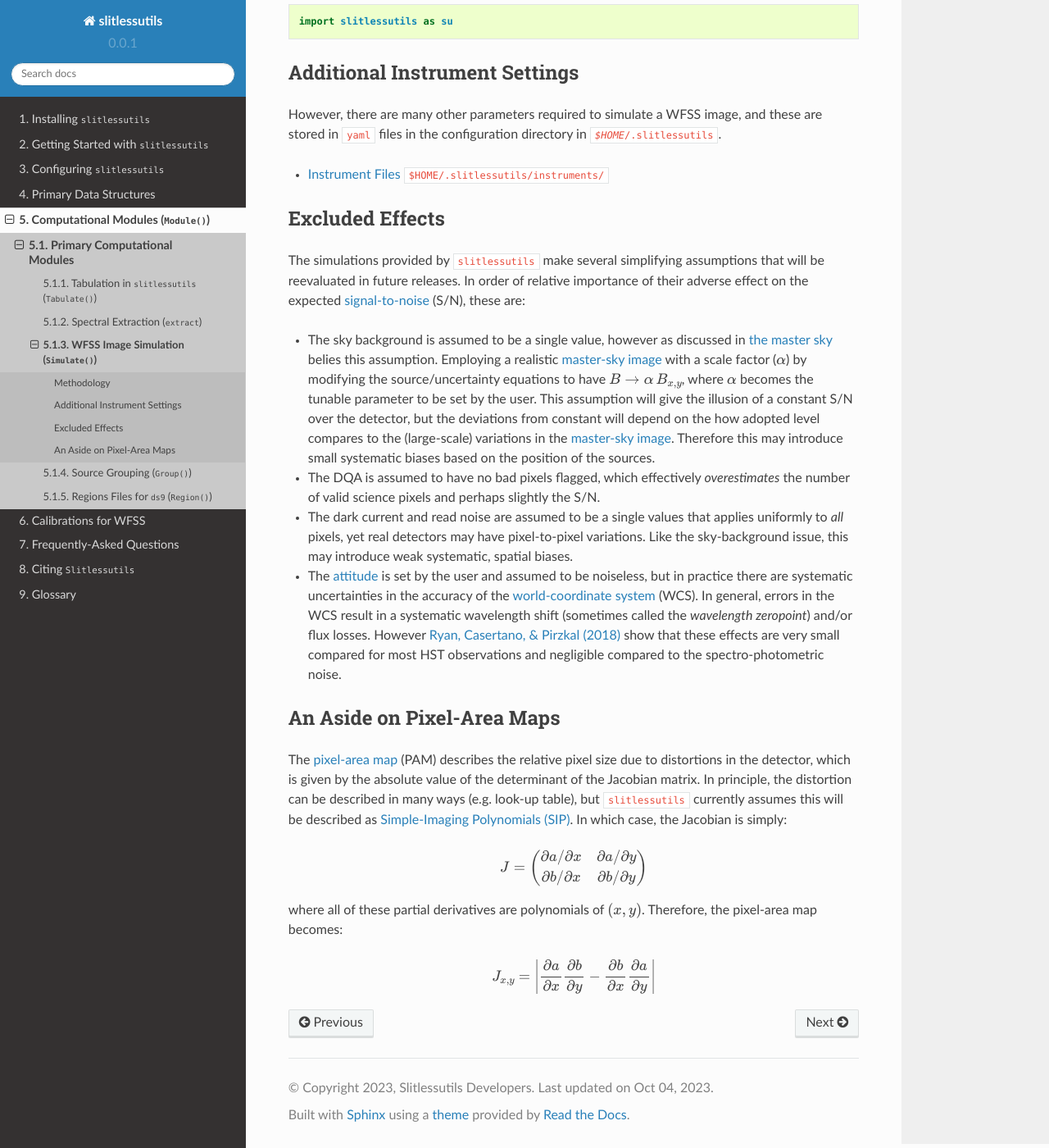
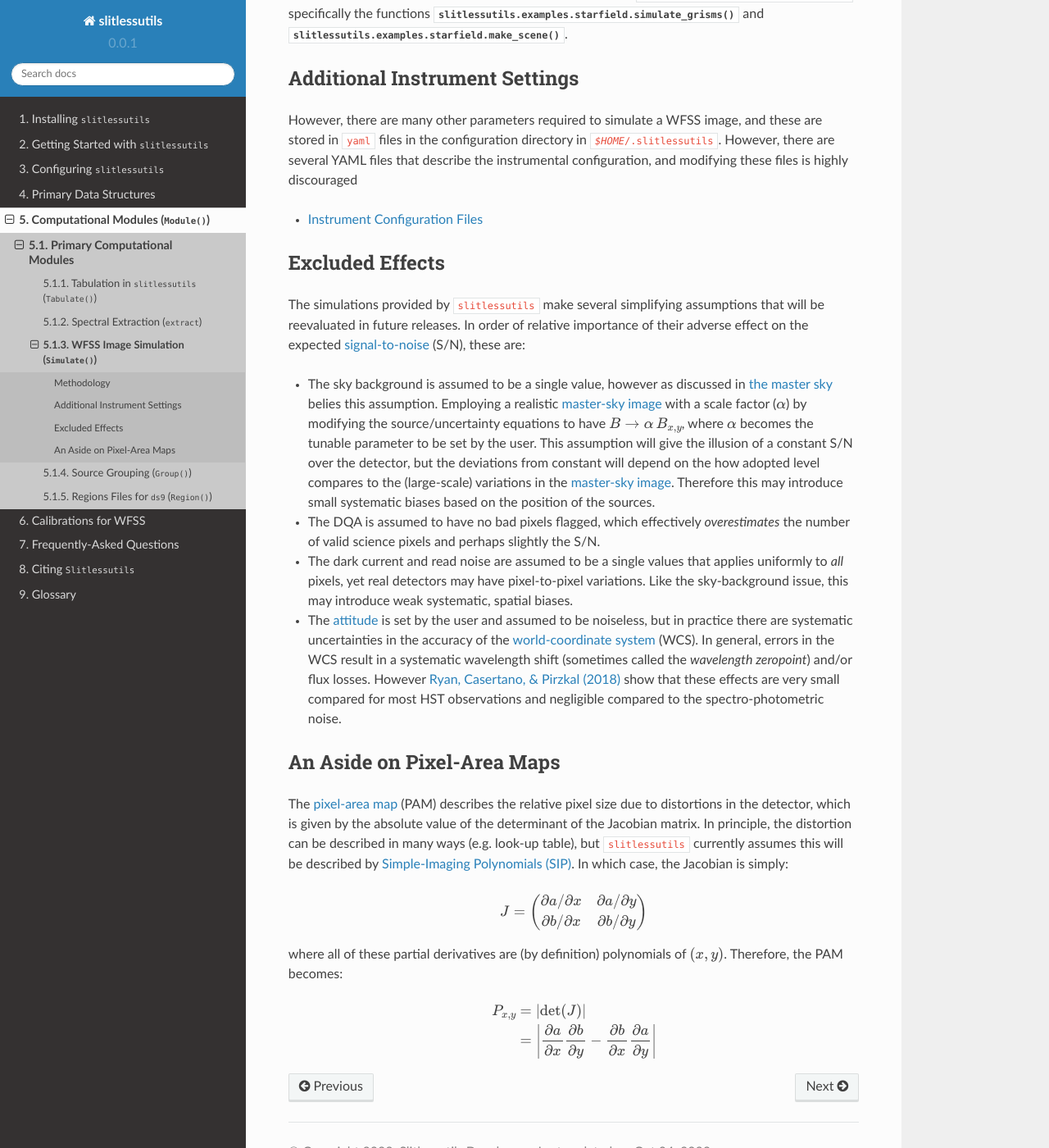
Before and after one commit to spacetelescope/slitlessutils, a Sphinx documentation site: the page built from docs/simulation.rst, in a window 1280 px wide and 1400 px high, scrolled down 1950 px. Shown: the whole window at 82% size. Built offline with Sphinx 7.4.7 and the Read the Docs theme 2.0.0, drawn with Linux system fonts in a browser that asks for light colours; the version number is read from the project's files by our own code; some of the changed text lies outside the part shown.

Commit message:
updating text

```diff
--- a/docs/simulation.rst
+++ b/docs/simulation.rst
@@ -25,13 +23,13 @@ The current implementation will *only* simulate the signal from the sources, but
       * load the PDT from the :class:`~slitlessutils.tables.PDTFile()`
       * append to a list
 
-    * multiply the fractional pixel :math:`a_{(x_d,y_d)\rightarrow(x,y)}` area between the direct and WFSS image (and tabulated in the PDTs), :doc:`wavelength-dependent flat-field <calib>` :math:`F_{x,y}(\lambda)`, :doc:`sensitivity curve <calib>` :math:`T(\lambda)`, :term:`pixel-area map` :math:`J_{x,y}` (:ref:`see more below <pam>`), and the source spectrum :math:`f_{x_d,y_d}(\lambda)` associated with this direct-image pixel:
+    * multiply the fractional pixel :math:`a_{(x_d,y_d)\rightarrow(x,y)}` area between the direct and WFSS image (and tabulated in the PDTs), :doc:`wavelength-dependent flat-field <calib>` :math:`F_{x,y}(\lambda)`, :doc:`sensitivity curve <calib>` :math:`T(\lambda)`, :term:`pixel-area map` :math:`P_{x,y}` (:ref:`see more below <pam>`), and the source spectrum :math:`f_{x_d,y_d}(\lambda)` associated with this direct-image pixel:
 
     .. math::
 
-      s_{x,y,l} = a_{(x_d,y_d)\rightarrow(x,y)}\,\frac{I_{x_d,y_d}}{\sum\limits_{x_d,y_d} I_{x_d,y_d}}\,F_{x,y}(\lambda)\,T(\lambda)\,f_{x_d,y_d}(\lambda)\, J_{x,y}\,\delta\lambda
+      s_{x,y,l} = a_{(x_d,y_d)\rightarrow(x,y)}\,\frac{I_{x_d,y_d}}{\sum\limits_{\mathbb{S}} I_{x_d,y_d}}\,F_{x,y}(\lambda)\,T(\lambda)\,f_{x_d,y_d}(\lambda)\, P_{x,y}\,\delta\lambda
 
-    where :math:`I_{x_d,y_d}` is the direct-image brightness and :math:`\delta\lambda`
+    where :math:`I_{x_d,y_d}` is the direct-image brightness, :math:`\mathbb{S}` is the collection of direct-imaging pixels associated with this source (see :doc:`source description <sources>`), and :math:`\delta\lambda` is the tabulation bandwidth.
 
     * decimate the list of PDTs over the wavelength index (:math:`l`)
     * sum this decimated list into to noiseless science image:
@@ -87,16 +85,12 @@ both in units of :math:`e^-/s`.  The background rate and dark current are subtra
 Example
 ^^^^^^^
 
-.. code:: python
-
-  import slitlessutils as su
-
-
+A full simulation is fairly involved, so please see the function :file:`slitlessutils.examples.starfield.py`, specifically the functions :func:`slitlessutils.examples.starfield.simulate_grisms()` and :func:`slitlessutils.examples.starfield.make_scene()`.
 
 
 Additional Instrument Settings
 ------------------------------
-However, there are many other parameters required to simulate a WFSS image, and these are stored in ``yaml`` files in the configuration directory in :file:`{$HOME}/.slitlessutils`.
+However, there are many other parameters required to simulate a WFSS image, and these are stored in ``yaml`` files in the configuration directory in :file:`{$HOME}/.slitlessutils`.   However, there are several YAML files that describe the instrumental configuration, and modifying these files is highly discouraged
 
 .. toctree::
   :titlesonly:
@@ -125,15 +119,18 @@ The simulations provided by ``slitlessutils`` make several simplifying assumptio
 An Aside on Pixel-Area Maps
 ---------------------------
 
-The :term:`pixel-area map` (PAM) describes the relative pixel size due to distortions in the detector, which is given by the absolute value of the determinant of the Jacobian matrix.  In principle, the distortion can be described in many ways (e.g. look-up table), but ``slitlessutils`` currently assumes this will be described as `Simple-Imaging Polynomials (SIP) <https://docs.astropy.org/en/stable/wcs/note_sip.html>`_.  In which case, the Jacobian is simply:
+The :term:`pixel-area map` (PAM) describes the relative pixel size due to distortions in the detector, which is given by the absolute value of the determinant of the Jacobian matrix.  In principle, the distortion can be described in many ways (e.g. look-up table), but ``slitlessutils`` currently assumes this will be described by `Simple-Imaging Polynomials (SIP) <https://docs.astropy.org/en/stable/wcs/note_sip.html>`_.  In which case, the Jacobian is simply:
 
 .. math::
 
     J = \left(\begin{array}{cc} \partial a/\partial x & \partial a/\partial y\\
       \partial b/\partial x & \partial b/\partial y\end{array}\right)
 
-where all of these partial derivatives are polynomials of :math:`(x,y)`.  Therefore, the pixel-area map becomes:
+where all of these partial derivatives are (by definition) polynomials of :math:`(x,y)`.  Therefore, the PAM becomes:
 
 .. math::
 
-  J_{x,y} = \left|\frac{\partial a}{\partial x}\frac{\partial b}{\partial y} - \frac{\partial b}{\partial x}\frac{\partial a}{\partial y}\right|
+  \begin{eqnarray}
+    P_{x,y} &=& \left|\det(J)\right|\\
+            &=& \left|\frac{\partial a}{\partial x}\frac{\partial b}{\partial y} - \frac{\partial b}{\partial x}\frac{\partial a}{\partial y}\right|
+  \end{eqnarray}
```
Also changed, not shown: other parts of docs/simulation.rst (+0 -2 lines), docs/instrumentfiles.rst (+6 -4 lines).
